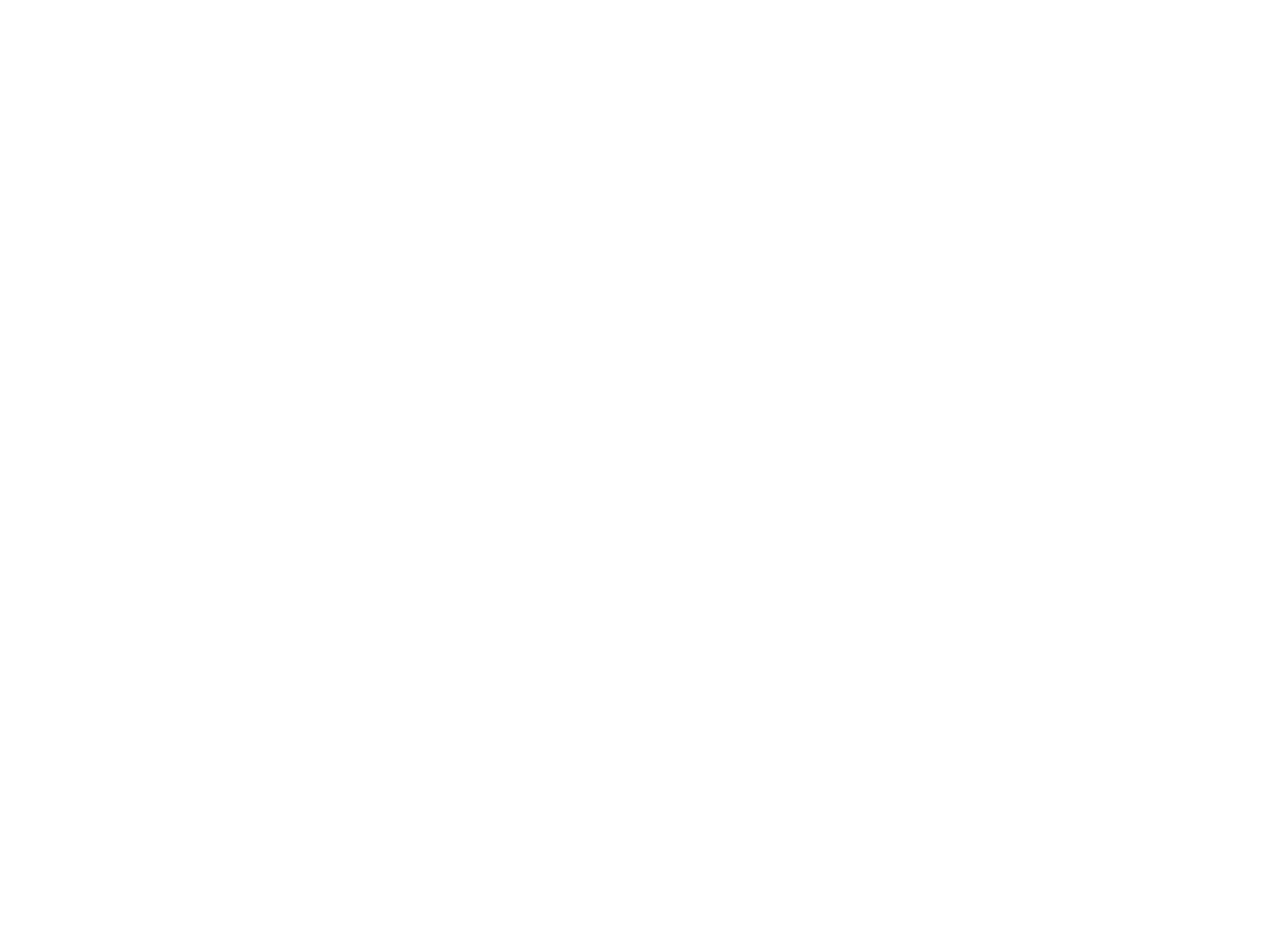
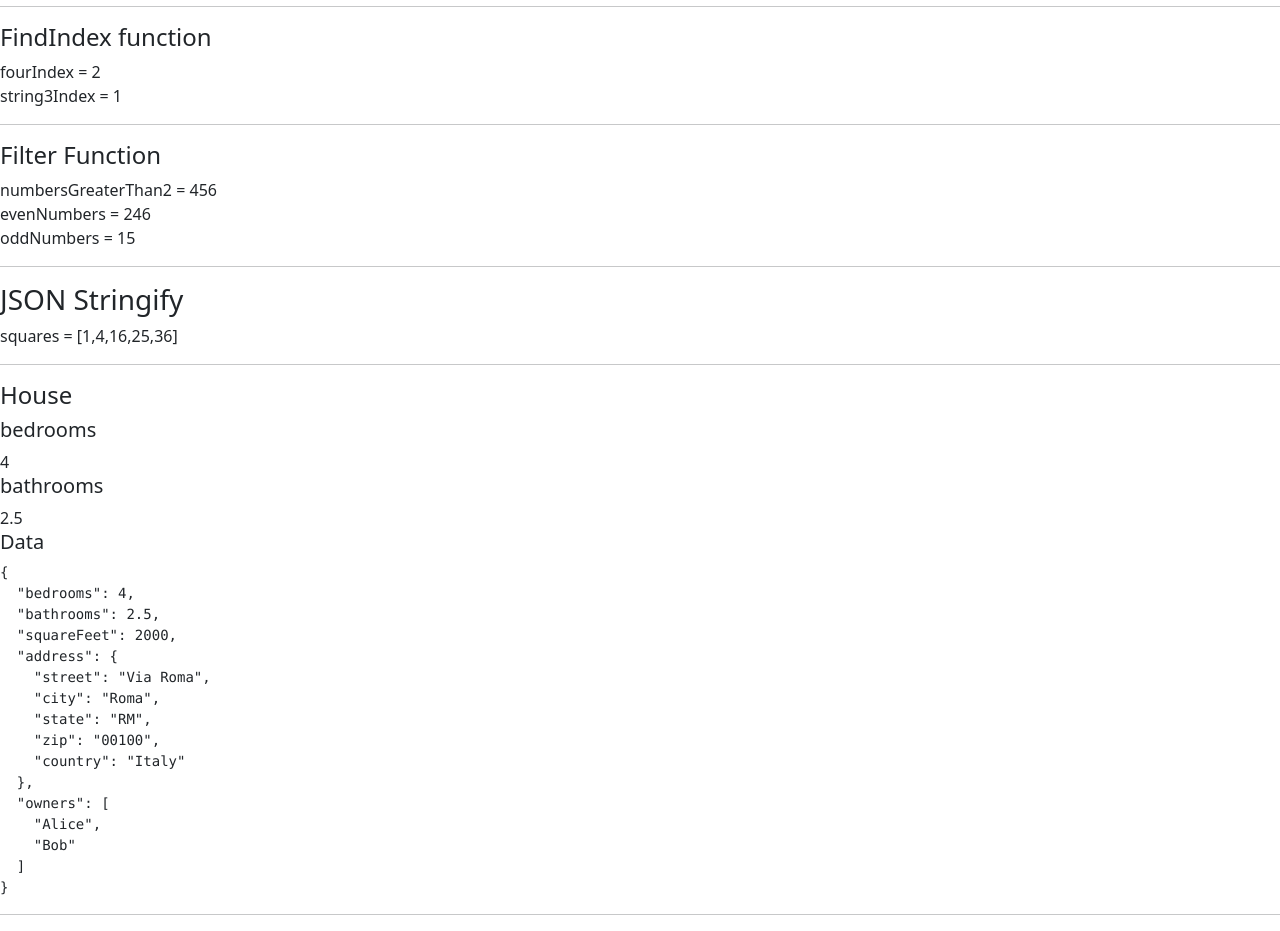
Before and after one commit to sychan91/kambaz-react-web-app-cs5610-sp25, a React (Vite) app: page /#/Labs/Lab3 in a window 1280 px wide. Shown: the part 2660-3591 px from the top of the page. Before the commit the page ends 2565 px from the top, so only its background shows below. Built offline with nearby package versions, Linux system fonts and the light colour scheme.

Commit message:
3.3.9 complete

```diff
--- /dev/null
+++ b/src/Labs/Lab3/FilterFunction.tsx
@@ -0,0 +1,14 @@
+export default function FilterFunction() {
+  let numberArray1 = [1, 2, 4, 5, 6];
+  const numbersGreaterThan2 = numberArray1.filter((a) => a > 2);
+  const evenNumbers = numberArray1.filter((a) => a % 2 === 0);
+  const oddNumbers = numberArray1.filter((a) => a % 2 !== 0);
+  return (
+    <div id="wd-filter-function">
+      <h4>Filter Function</h4>
+      numbersGreaterThan2 = {numbersGreaterThan2} <br />
+      evenNumbers = {evenNumbers} <br />
+      oddNumbers = {oddNumbers} <hr />
+    </div>
+  );
+}
--- /dev/null
+++ b/src/Labs/Lab3/FindFunction.tsx
@@ -0,0 +1,14 @@
+export default function FindFunction() {
+  let numberArray1 = [1, 2, 3, 4, 5];
+  let stringArray1 = ["string1", "string2", "string3"];
+  const four = numberArray1.find((a) => a === 4);
+  const string3 = stringArray1.find((a) => a === "string3");
+  return (
+    <div id="wd-find-function">
+      <h4>Find Function</h4>
+      four = {four} <br />
+      string3 = {string3} <br />
+      <hr />
+    </div>
+  );
+}
--- /dev/null
+++ b/src/Labs/Lab3/FindIndex.tsx
@@ -0,0 +1,14 @@
+export default function FindIndex() {
+  let numberArray1 = [1, 2, 4, 5, 6];
+  let stringArray1 = ["string1", "string3"];
+
+  const fourIndex = numberArray1.findIndex((a) => a === 4);
+  const string3Index = stringArray1.findIndex((a) => a === "string3");
+  return (
+    <div id="wd-find-index">
+      <h4>FindIndex function</h4>
+      fourIndex = {fourIndex} <br />
+      string3Index = {string3Index} <hr />
+    </div>
+  );
+}
--- /dev/null
+++ b/src/Labs/Lab3/House.tsx
@@ -0,0 +1,27 @@
+export default function House() {
+  const house = {
+    bedrooms: 4,
+    bathrooms: 2.5,
+    squareFeet: 2000,
+    address: {
+      street: "Via Roma",
+      city: "Roma",
+      state: "RM",
+      zip: "00100",
+      country: "Italy",
+    },
+    owners: ["Alice", "Bob"],
+  };
+  return (
+    <div id="wd-house">
+      <h4>House</h4>
+      <h5>bedrooms</h5>
+      {house.bedrooms}
+      <h5>bathrooms</h5>
+      {house.bathrooms}
+      <h5>Data</h5>
+      <pre>{JSON.stringify(house, null, 2)}</pre>
+      <hr />
+    </div>
+  );
+}
--- /dev/null
+++ b/src/Labs/Lab3/JsonStringify.tsx
@@ -0,0 +1,9 @@
+export default function JsonStringify() {
+  const squares = [1, 4, 16, 25, 36];
+  return (
+    <div id="wd-json-stringify">
+      <h3>JSON Stringify</h3>
+      squares = {JSON.stringify(squares)} <hr />
+    </div>
+  );
+}
--- a/src/Labs/Lab3/index.tsx
+++ b/src/Labs/Lab3/index.tsx
@@ -14,6 +14,11 @@ import ArrayIndexAndLength from "./ArrayIndexAndLength";
 import AddingAndRemovingToFromArray from "./AddingAndRemovingToFromArrays";
 import ForLoops from "./ForLoops";
 import MapFunction from "./MapFunction";
+import FindFunction from "./FindFunction";
+import FindIndex from "./FindIndex";
+import FilterFunction from "./FilterFunction";
+import JsonStringify from "./JsonStringify";
+import House from "./House";
 
 export default function Lab3() {
   return (
@@ -35,6 +40,11 @@ export default function Lab3() {
       <AddingAndRemovingToFromArray />
       <ForLoops />
       <MapFunction />
+      <FindFunction />
+      <FindIndex />
+      <FilterFunction />
+      <JsonStringify />
+      <House />
     </div>
   );
 }
```
